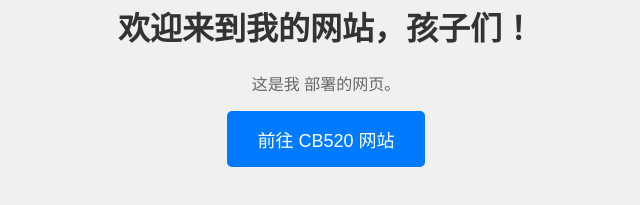
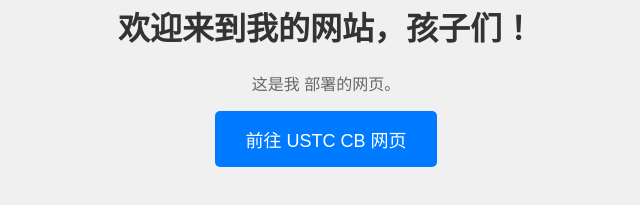
Before and after one commit to USTCCB/WebsiteCB, a plain HTML site: page index.html in a window 1280 px wide. Shown: the part 255-460 px from the top of the page, without its empty margins (314-954 px from the left). Drawn offline with Linux system fonts and the light colour scheme.

Commit message:
Update index.html

```diff
--- a/index.html
+++ b/index.html
@@ -46,9 +46,10 @@
     }
 </style>
 
-<button class="large-button" onclick="window.location.href='https://www.cb520.site';">
-    前往 CB520 网站
+<button class="large-button" onclick="window.location.href='https://ustccb.github.io/homePage.html';">
+    前往 USTC CB 网页
 </button>
+
 
 </body>
 </html>
```
